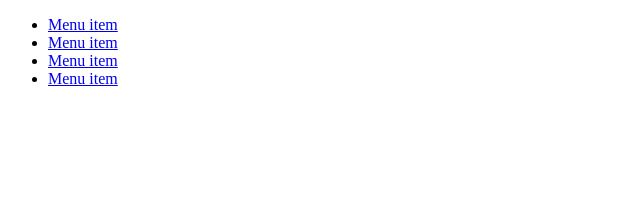
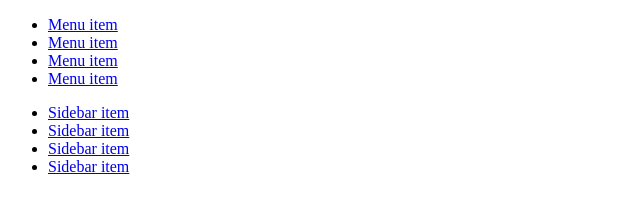
Before and after one commit to Enigma2017/css-grid, a plain HTML site: page layout.html in a window 1280 px wide. Shown: the whole page, without its empty margins (0-640 px from the left). Drawn offline with Linux system fonts and the light colour scheme.

Commit message:
html-main

```diff
--- a/layout.html
+++ b/layout.html
@@ -26,9 +26,32 @@
                         <a href="#" class="header__link">Menu item</a>
                     </li>
                 </ul>
+                <div class="header__burger_menu">
+                    <span></span>
+                </div>
             </nav>
         </header>
-        <main class="main"></main>
+        <main class="main">
+            <aside class="sidebar">
+                <nav class="sidebar__menu">
+                    <ul class="sidebar__list">
+                        <li>
+                            <a href="#" class="sidebar__link">Sidebar item</a>
+                        </li>
+                        <li>
+                            <a href="#" class="sidebar__link">Sidebar item</a>
+                        </li>
+                        <li>
+                            <a href="#" class="sidebar__link">Sidebar item</a>
+                        </li>
+                        <li>
+                            <a href="#" class="sidebar__link">Sidebar item</a>
+                        </li>
+                    </ul>
+                </nav>
+            </aside>
+            <section class="content"></section>
+        </main>
         <footer class="footer"></footer>
 
     </div>
```
